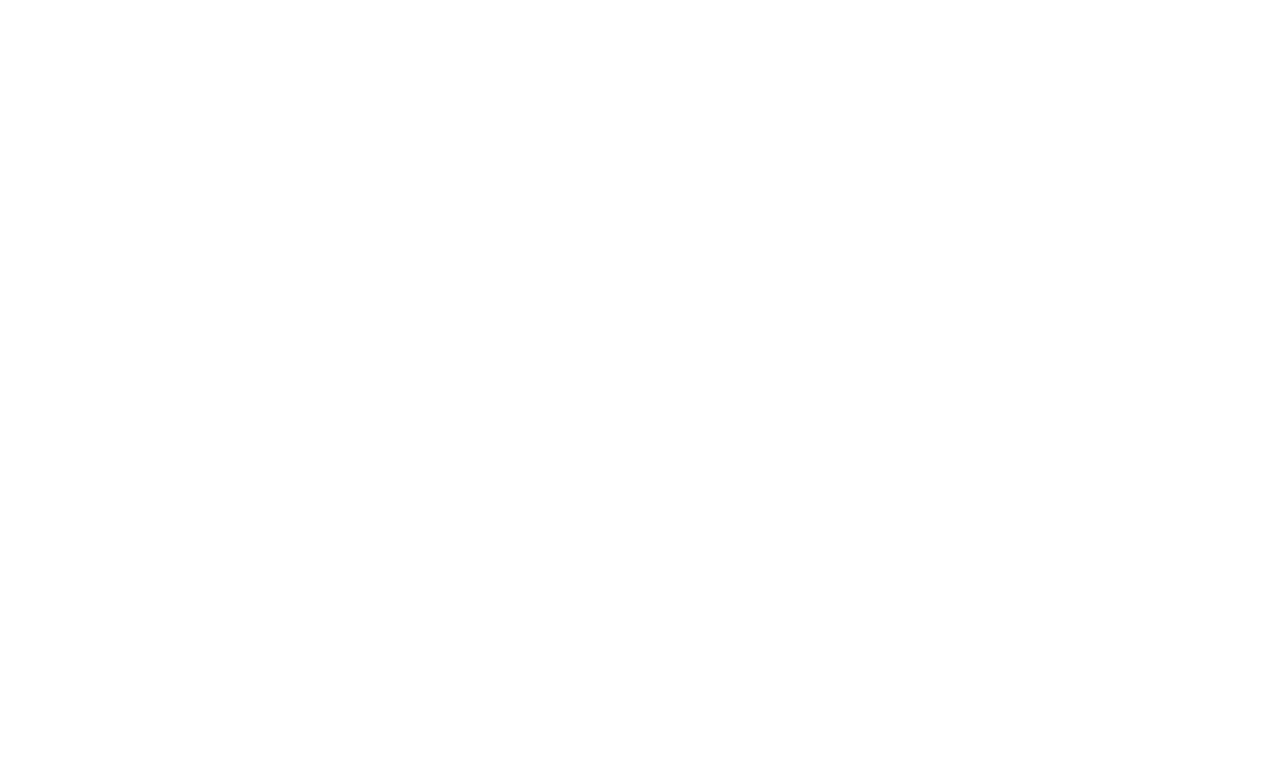
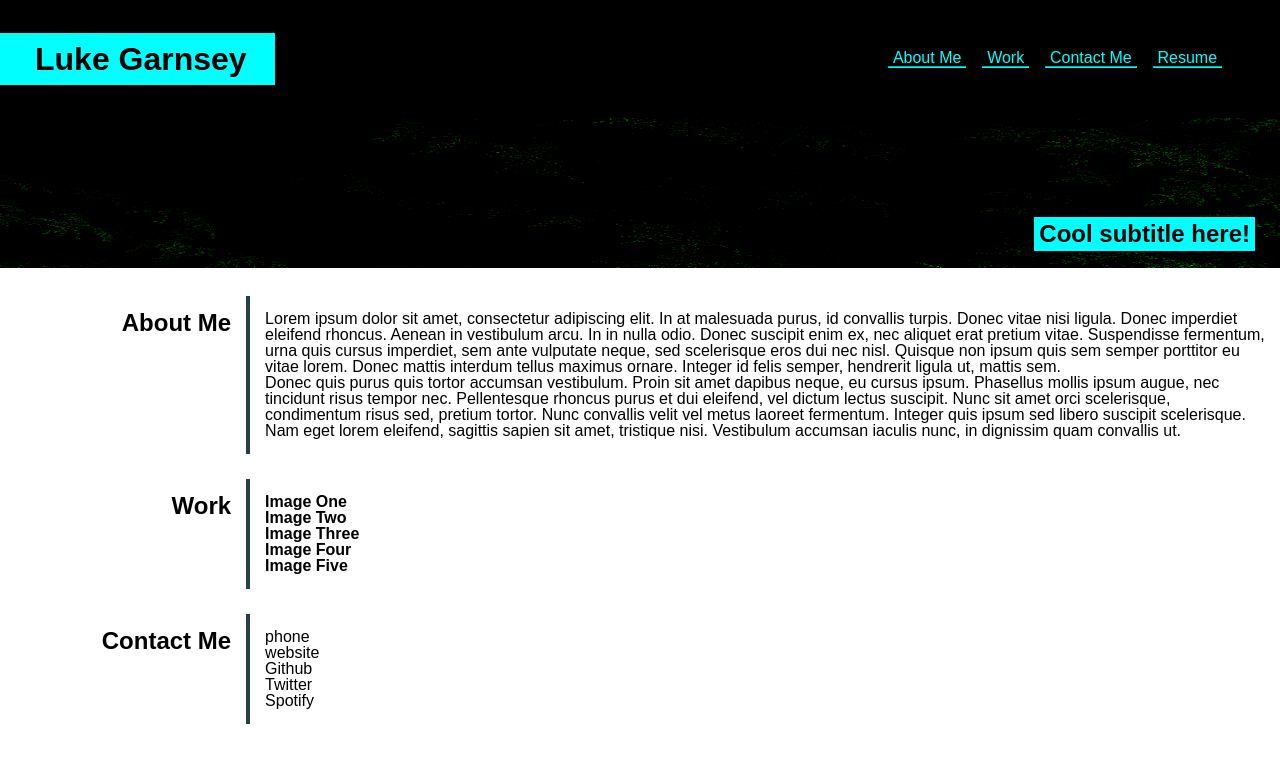
Before and after one commit to LukeGarnsey/portfolio, a plain HTML site: page Index.html in a window 1280 px wide. Drawn offline with Linux system fonts and the light colour scheme.

Commit message:
Foundation of HTML and CSS setup

```diff
--- a/Index.html
+++ b/Index.html
@@ -9,12 +9,57 @@
 </head>
 <body>
   <header>
+    <div>
+      <h1>Luke Garnsey</h1>
+    </div>
     <nav>
-
+      <ul>
+        <li><a> About Me </a> <hr/>  </li>
+        <li><a> Work </a><hr/></li>
+        <li><a> Contact Me </a><hr/></li>
+        <li><a> Resume </a><hr/></li>
+      </ul>
     </nav>
   </header>
   <main>
-
+    <figure>
+      <img src="./assets/images/oddPlant.png"/>
+      <h3>Cool subtitle here!</h3>
+    </figure>
+    <section>
+      <article id="about-me">
+        <aside><h2>About Me</h2></aside>
+        <div>
+          <p>Lorem ipsum dolor sit amet, consectetur adipiscing elit. In at malesuada purus, id convallis turpis. Donec vitae nisi ligula. Donec imperdiet eleifend rhoncus. Aenean in vestibulum arcu. In in nulla odio. Donec suscipit enim ex, nec aliquet erat pretium vitae. Suspendisse fermentum, urna quis cursus imperdiet, sem ante vulputate neque, sed scelerisque eros dui nec nisl. Quisque non ipsum quis sem semper porttitor eu vitae lorem. Donec mattis interdum tellus maximus ornare. Integer id felis semper, hendrerit ligula ut, mattis sem.
+          </p>
+          <p>
+            Donec quis purus quis tortor accumsan vestibulum. Proin sit amet dapibus neque, eu cursus ipsum. Phasellus mollis ipsum augue, nec tincidunt risus tempor nec. Pellentesque rhoncus purus et dui eleifend, vel dictum lectus suscipit. Nunc sit amet orci scelerisque, condimentum risus sed, pretium tortor. Nunc convallis velit vel metus laoreet fermentum. Integer quis ipsum sed libero suscipit scelerisque. Nam eget lorem eleifend, sagittis sapien sit amet, tristique nisi. Vestibulum accumsan iaculis nunc, in dignissim quam convallis ut.
+          </p>
+        </div>
+      </article>
+      <article id="work">
+        <aside><h2>Work</h2></aside>
+        <div>
+          <article><h3>Image One</h3></article>
+          <article><h3>Image Two</h3></article>
+          <article><h3>Image Three</h3></article>
+          <article><h3>Image Four</h3></article>
+          <article><h3>Image Five</h3></article>
+        </div>
+      </article>
+      <article id="contact-me">
+        <aside><h2>Contact Me</h2></aside>
+        <div>
+          <ul>
+            <li>phone</li>
+            <li>website</li>
+            <li>Github</li>
+            <li>Twitter</li>
+            <li>Spotify</li>
+          </ul>
+        </div>
+      </article>
+    </section>
   </main>
 </body>
 </html>
--- a/assets/css/style.css
+++ b/assets/css/style.css
@@ -0,0 +1,111 @@
+header{
+  display: flex;
+  justify-content: space-between;
+  /* margin: 25px 0; */
+  padding: 25px 0;
+  background-color: black;
+  color: aqua;
+}
+header div {
+  background-color: aqua;
+  padding: 10px;
+  margin: auto 0;
+  width: 275px;
+  min-width: 275px;
+}
+header div h1{
+  padding-left: 25px;
+  color:black;
+  font-size: xx-large;
+}
+header nav{
+  padding: 25px 50px 25px 0;
+  width: 400px;
+  min-width: 400px;
+  /* background-color: blue; */
+  margin: auto 0;
+}
+header nav ul{
+
+  /* background-color: brown; */
+  list-style-type: none;
+  display: flex;
+  justify-content: space-around;
+  align-content: center;
+}
+/* header nav ul li{ */
+  /* background-color: blueviolet; */
+  /* outline: aqua solid 6px; */
+  /* border-bottom: aqua solid 5px; */
+  /* padding: 0 5px; */
+  /* text-decoration: underline;
+  text-decoration-thickness: 5px; */
+
+
+/* } */
+header nav ul li a{
+  text-align: center;
+  margin: 5px;
+}
+header nav ul li hr{
+  width: 100%;
+  border-color: aqua;
+  color: aqua;
+  background-color: aqua;
+}
+
+figure img{
+  width: 100%;
+  height: 150px;
+
+}
+figure {
+  position: relative;
+}
+main figure h3{
+  background-color: aqua;
+  font-size: x-large;
+  color:black;
+
+  position: absolute;
+  right: 25px;
+  bottom: 20px;
+  padding: 5px;
+}
+main{
+  display: flex;
+  flex-direction: column;
+}
+section{
+  display: flex;
+  flex-direction: column;
+}
+#about-me,
+#work,
+#contact-me{
+  display: flex;
+  justify-content: space-between;
+  margin-top: 25px;
+}
+#about-me aside,
+#work aside,
+#contact-me aside{
+
+  width: 20%;
+  border-right: rgb(39, 66, 66) solid 4px;
+  min-width: 150px;
+}
+#about-me aside h2,
+#work aside h2,
+#contact-me aside h2{
+  text-align: right;
+  margin: 15px;
+  font-size: x-large;
+}
+#about-me div,
+#work div,
+#contact-me div{
+  width: 80%;
+  margin:15px;
+  min-width: 300px;
+}
```
Also changed, not shown: assets/images/oddPlant.png (added).
